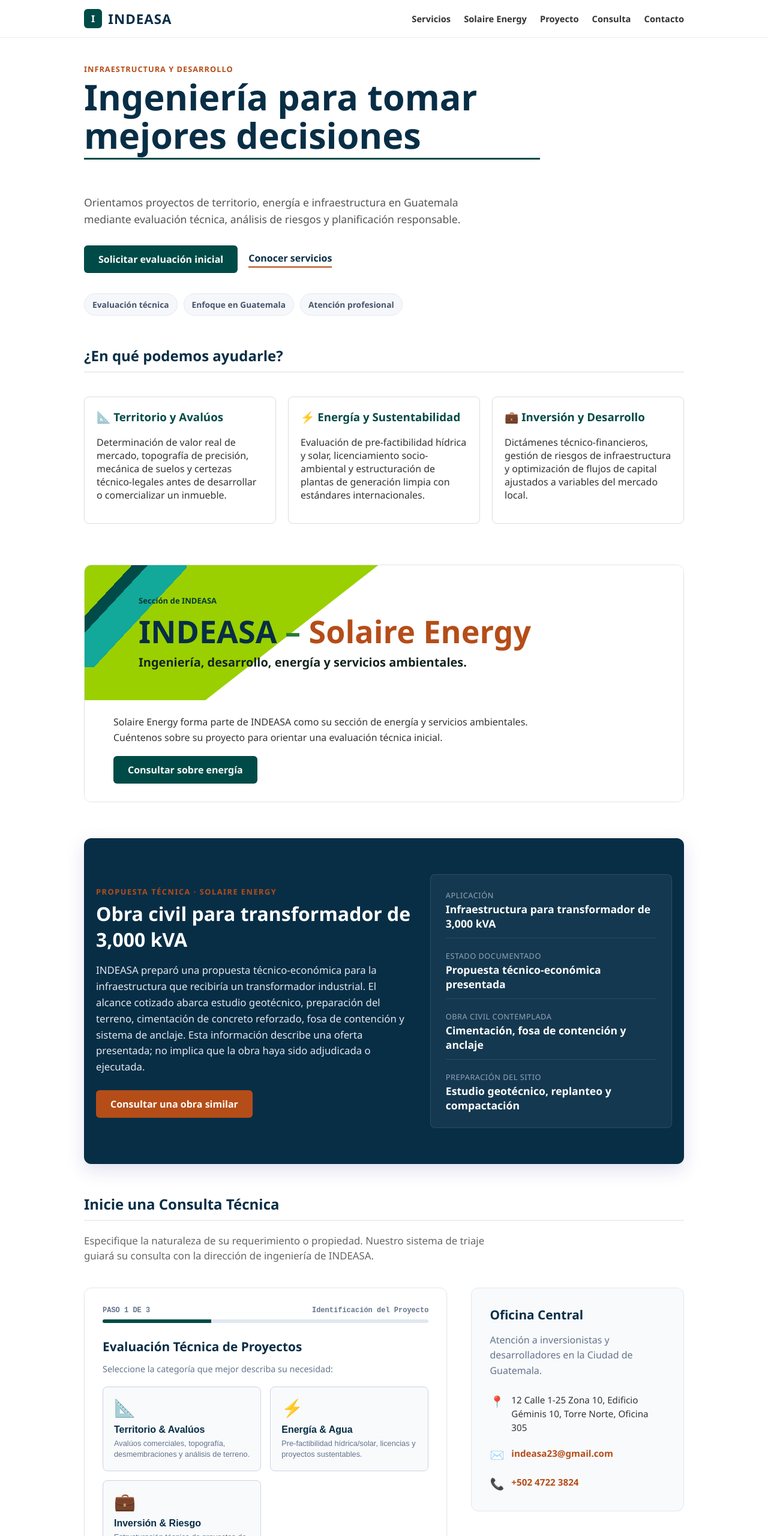
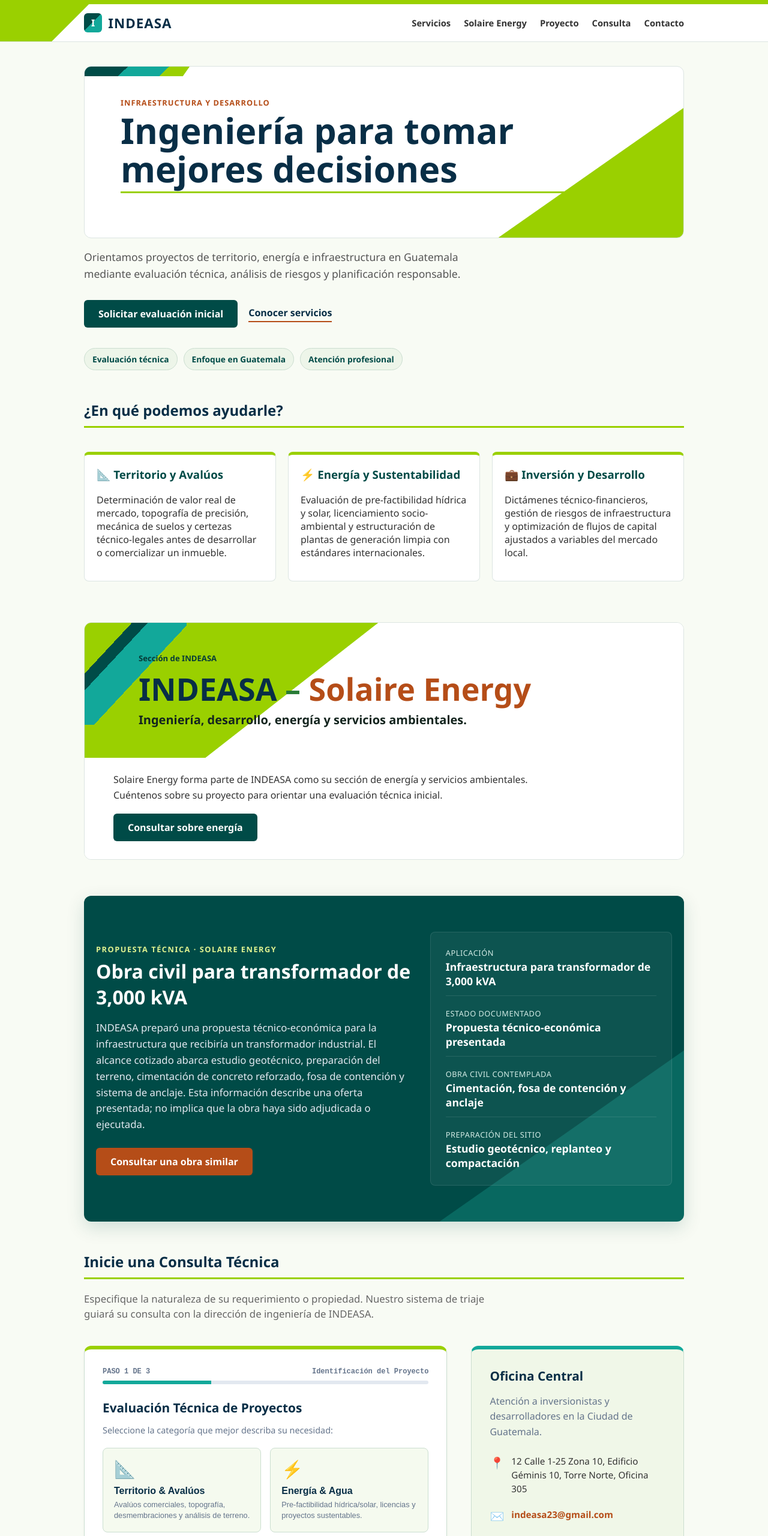
Before and after one commit to JulioGrijalva/indeasagt-web, a plain HTML site: page index.html in a window 1280 px wide. Shown: the top 2560 px of the page at 60% size. Drawn offline with Linux system fonts and the light colour scheme.

Commit message:
Apply document cover identity across INDEASA site

```diff
--- a/css/style.css
+++ b/css/style.css
@@ -786,3 +786,112 @@
     margin-top: 28px;
   }
 }
+
+/* Identidad de la portada INDEASA - Solaire Energy aplicada a todo el sitio. */
+body { background: #f8fbf4; }
+
+.main-header {
+  background: linear-gradient(135deg, var(--color-lime) 0 11%, #fff 11.1%);
+  border-top: 7px solid var(--color-lime);
+  border-bottom-color: #dce5e2;
+}
+
+.logo-badge {
+  background: linear-gradient(135deg, var(--color-primary-green) 0 48%, var(--color-turquoise) 48%);
+}
+
+#inicio {
+  position: relative;
+  overflow: hidden;
+  padding: 48px clamp(22px, 6vw, 60px) 34px;
+  background: linear-gradient(145deg, #fff 0 78%, var(--color-lime) 78.1%);
+  border: 1px solid #dce5e2;
+  border-radius: 12px;
+}
+
+#inicio::before {
+  content: "";
+  position: absolute;
+  top: 0;
+  left: 0;
+  width: 175px;
+  height: 16px;
+  background: linear-gradient(110deg, var(--color-primary-green) 0 40%, var(--color-turquoise) 40% 78%, var(--color-lime) 78%);
+  transform: skewX(-35deg);
+  transform-origin: left top;
+}
+
+.hero-title { border-bottom-color: var(--color-lime); }
+.section-title { border-bottom: 3px solid var(--color-lime); }
+
+.trust-strip span {
+  background: #edf5e9;
+  border-color: #cbded0;
+  color: var(--color-primary-green);
+}
+
+a:focus-visible, button:focus-visible, input:focus-visible,
+select:focus-visible, textarea:focus-visible {
+  outline: 3px solid var(--color-secondary-orange);
+}
+
+.solaire-cover {
+  background: linear-gradient(142deg, var(--color-lime) 0 38%, #fff 38.1%);
+}
+.solaire-stripes {
+  background: linear-gradient(133deg, transparent 0 24%, var(--color-primary-green) 24% 32%, var(--color-turquoise) 32% 53%, transparent 53%);
+}
+.solaire-name { color: var(--color-secondary-orange); }
+
+.service-card {
+  border-color: #dce5e2;
+  border-top: 5px solid var(--color-lime);
+}
+
+.featured-project-section {
+  background: linear-gradient(145deg, var(--color-primary-green) 0 77%, #086860 77.1%);
+  box-shadow: 0 10px 30px rgba(0, 75, 71, 0.16);
+}
+.project-tag { color: #e0f390; }
+.spec-label { color: #d2ebe5; }
+
+.wizard-card {
+  border-color: #cbded0;
+  border-top: 6px solid var(--color-lime);
+}
+.progress-fill { background: var(--color-turquoise); }
+.category-card { background: #f5faef; border-color: #cbded0; }
+
+.contact-info-card {
+  background: #f0f7e8;
+  border-color: #cbded0;
+  border-top: 6px solid var(--color-turquoise);
+}
+
+.main-footer {
+  background: #073b3b;
+  color: #e3f0ed;
+  border-top: 7px solid var(--color-lime);
+}
+.footer-link { color: #f7b487; }
+.footer-bottom { border-top-color: #5d817c; color: #d2e6e1; }
+
+.privacy-page {
+  padding: 32px clamp(20px, 5vw, 48px);
+  background: #fff;
+  border: 1px solid #dce5e2;
+  border-top: 7px solid var(--color-lime);
+  border-radius: 12px;
+  box-sizing: border-box;
+}
+
+@media (max-width: 720px) {
+  #inicio { padding-top: 46px; background: #fff; }
+  .main-header { background: #fff; }
+}
+
+@media (max-width: 560px) {
+  .solaire-cover {
+    background: linear-gradient(145deg, var(--color-lime) 0 52%, #fff 52.1%);
+  }
+}
```
